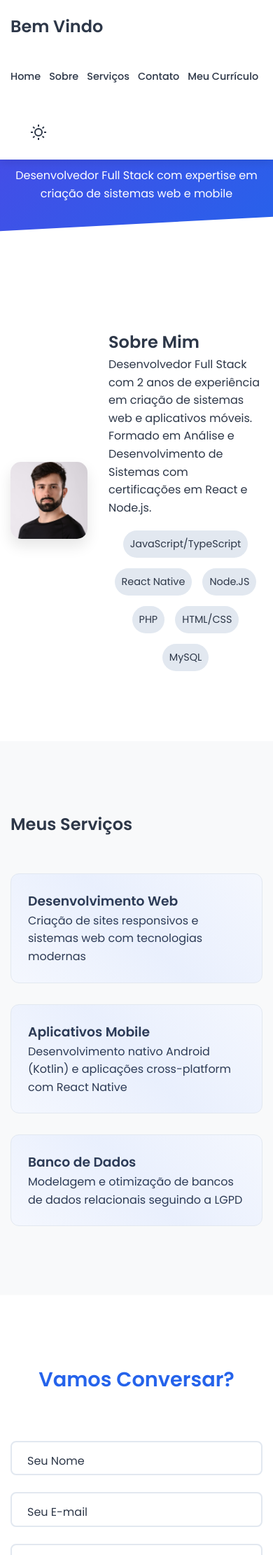
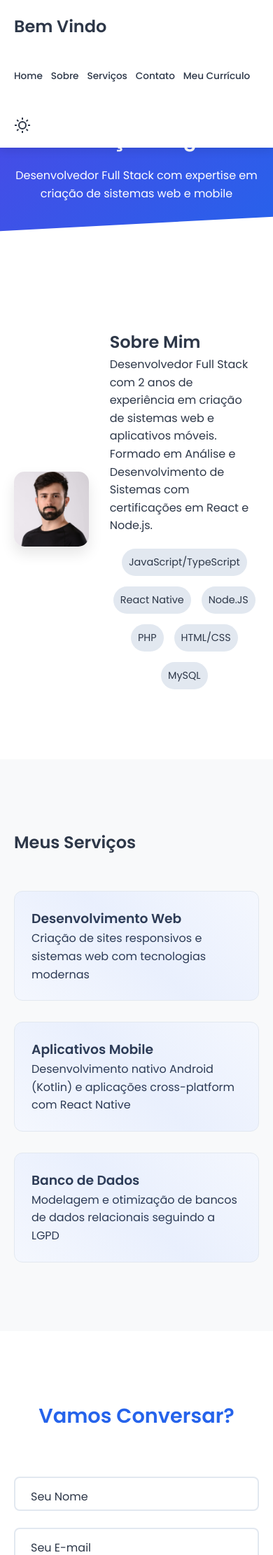
Before and after one commit to Theus-h817/theus.dev, a PHP site: page / in a window 390 px wide. Shown: the top 2222 px of the page at 70% size. Run offline with PHP 8.4, Linux system fonts and the light colour scheme.

Commit message:
Update style.css

```diff
--- a/css/style.css
+++ b/css/style.css
@@ -544,6 +544,10 @@
     flex-wrap: wrap;
   }
 
+  .nav-link {
+    font-size: 0.8rem;
+  }
+
   .nav-list {
     flex-wrap: wrap;
     gap: 1rem;
@@ -598,7 +602,7 @@
 @media (max-width: 480px) {
   /* Ajustes finos para telas pequenas */
   .container {
-    padding: 0 15px;
+    padding: auto;
   }
 
   .nav-list {
@@ -606,7 +610,12 @@
   }
 
   .nav-link {
-    font-size: 0.9rem;
+    font-size: 0.85rem;
+  }
+
+  .theme-toggle {
+    padding: 0;
+    margin-left: 0;
   }
 
   .hero h1 {
@@ -625,6 +634,7 @@
     padding: 0.6rem;
     font-size: 0.9rem;
   }
+}
 
 @media (hover: none) {
   .servico-card:hover {
@@ -633,7 +643,6 @@
 
   .nav-link:hover::after {
     width: 0;
-    }
   }
 }
 
```
Lines whose indentation alone changed are shown as unchanged.
